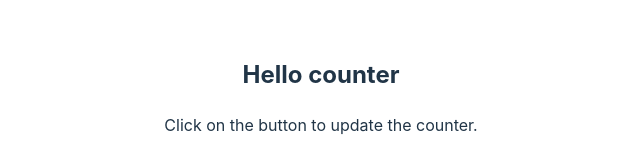
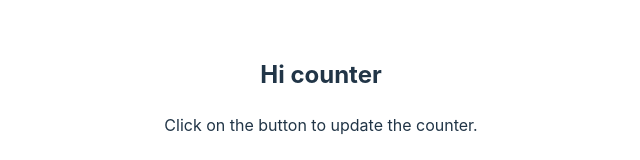
Before and after one commit to PeteOyable/graphite-101, a React (Vite) app: page / in a window 1280 px wide. Shown: the part 224-384 px from the top of the page, without its empty margins (319-959 px from the left). Built offline with nearby package versions, Linux system fonts and the light colour scheme.

Commit message:
Address PR comment

```diff
--- a/src/App.jsx
+++ b/src/App.jsx
@@ -6,7 +6,7 @@ function App() {
 
   return (
     <>
-      <h2>Hello counter</h2>
+      <h2>Hi counter</h2>
       <p>Click on the button to update the counter.</p>
       <div className="card">
         <button onClick={() => setCount((count) => count + 1)}>
```
